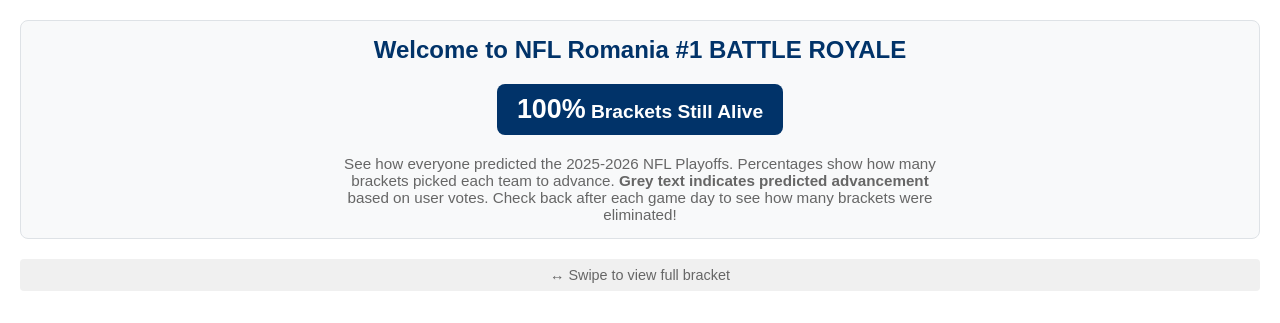
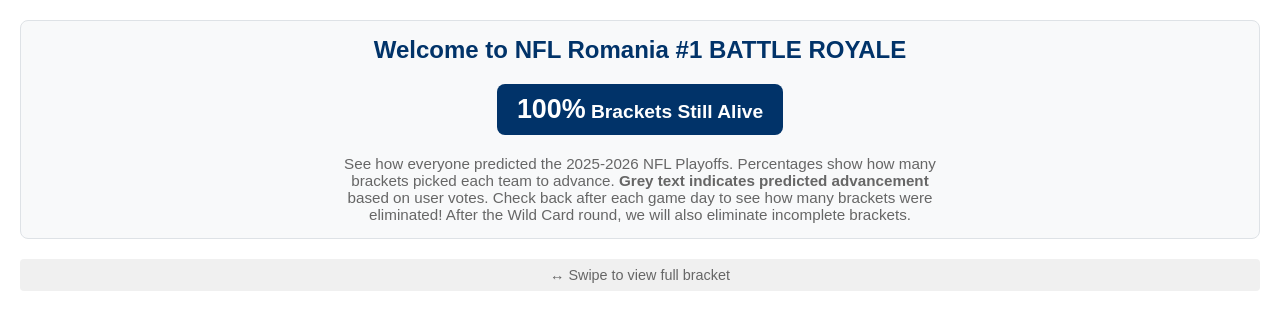
Before and after one commit to domprosys/nflbracket, a website: page index.html in a window 1280 px wide. Shown: the top 323 px of the page. Drawn offline with nearby package versions, Linux system fonts and the light colour scheme; no server answers.

Commit message:
Add note about incomplete brackets being eliminated after Wild Card

```diff
--- a/index.html
+++ b/index.html
@@ -711,7 +711,7 @@
             <div class="alive-box">
                 <span id="alive-percentage">100%</span> Brackets Still Alive
             </div>
-            <p class="stats-description">See how everyone predicted the 2025-2026 NFL Playoffs. Percentages show how many brackets picked each team to advance. <strong>Grey text indicates predicted advancement</strong> based on user votes. Check back after each game day to see how many brackets were eliminated!</p>
+            <p class="stats-description">See how everyone predicted the 2025-2026 NFL Playoffs. Percentages show how many brackets picked each team to advance. <strong>Grey text indicates predicted advancement</strong> based on user votes. Check back after each game day to see how many brackets were eliminated! After the Wild Card round, we will also eliminate incomplete brackets.</p>
         </div>
 
         <div class="countdown-container" id="countdown-container">
```
